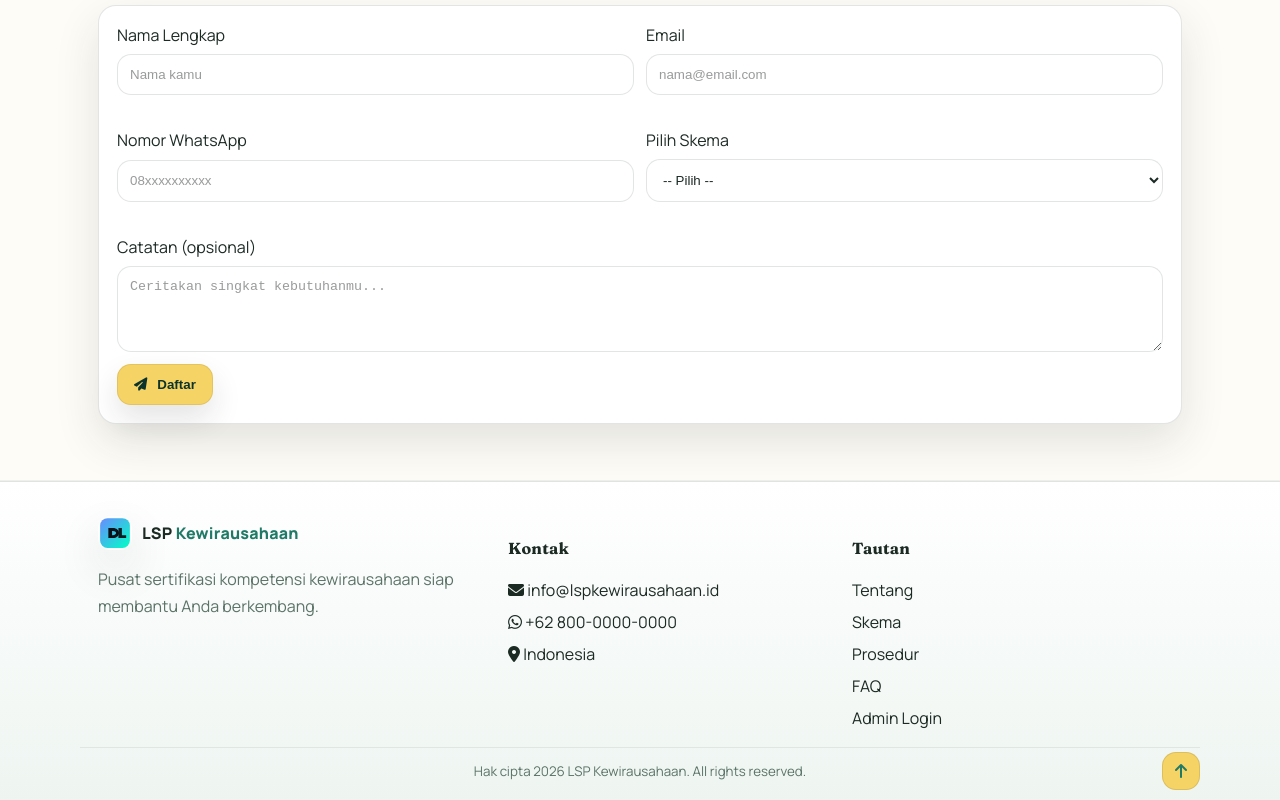
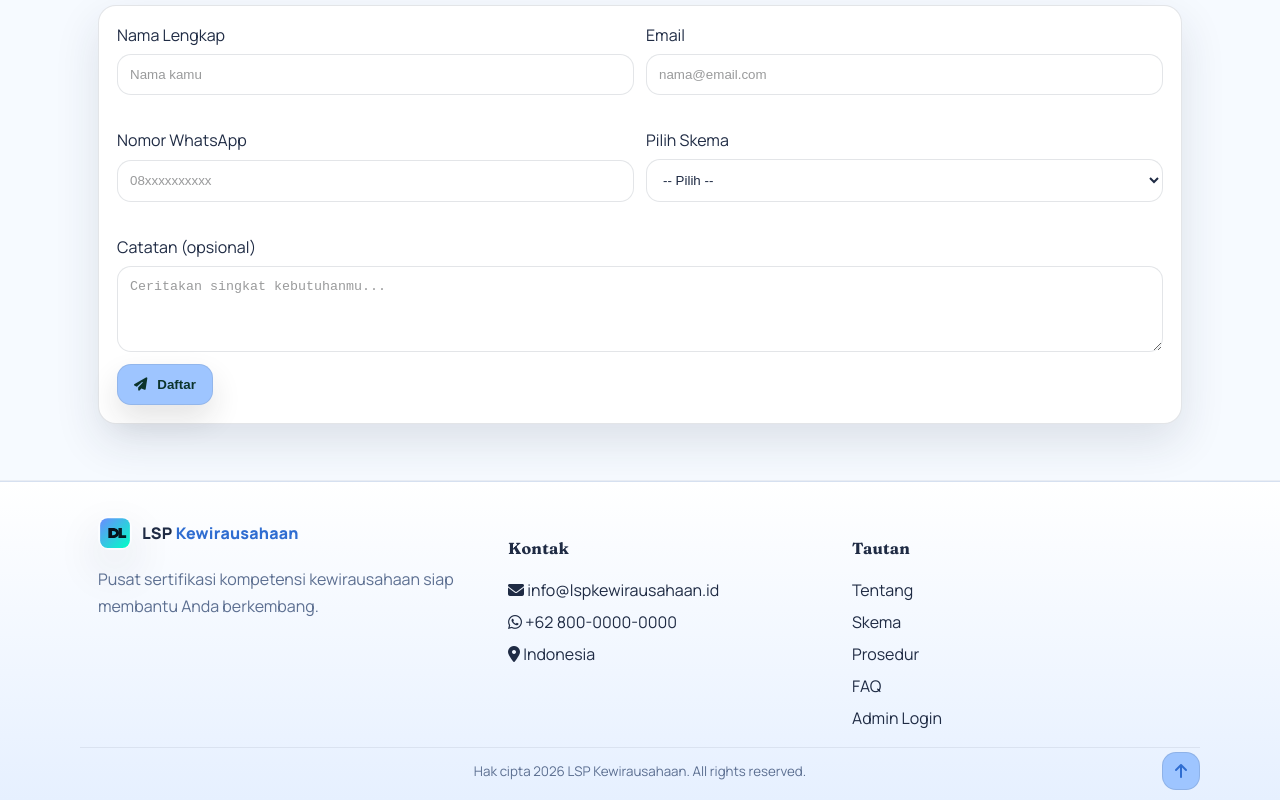
Before and after one commit to Mochi30/lsp_kewirausahaan, a website: page index.html in a window 1280 px wide. Shown: the part 1900-2700 px from the top of the page. Drawn offline with Linux system fonts and the light colour scheme; no server answers.

Commit message:
Soft blue palette update

```diff
--- a/style.css
+++ b/style.css
@@ -1,16 +1,16 @@
 /* LSP Kewirausahaan - Frontend Only (HTML/CSS/JS) */
 :root{
-  --bg: linear-gradient(180deg, #f9f6ef 0%, #eef5f1 100%);
+  --bg: linear-gradient(180deg, #f2f7ff 0%, #e6f0ff 100%);
   --surface: #ffffff;
-  --surface-2: #fffdf8;
-  --text: #1c2a24;
-  --muted: #5b7369;
-  --line: rgba(28, 42, 36, 0.12);
-  --shadow: 0 18px 45px rgba(27, 42, 36, 0.12);
+  --surface-2: #f8fbff;
+  --text: #1f2b44;
+  --muted: #5c6f91;
+  --line: rgba(31, 43, 68, 0.12);
+  --shadow: 0 18px 45px rgba(31, 43, 68, 0.12);
   --radius: 18px;
   --container: 1120px;
-  --accent: #f6d365;
-  --accent-dark: #1f7a67;
+  --accent: #9ec5ff;
+  --accent-dark: #2f6dd1;
   --heroImg: url("https://images.unsplash.com/photo-1522071820081-009f0129c71c?auto=format&fit=crop&q=80&w=2070");
 }
 
@@ -167,9 +167,9 @@ img{max-width:100%; display:block}
 /* Sections */
 .section{padding: 56px 0}
 .section--alt{
-  background: rgba(255, 253, 248, 0.92);
-  border-top: 1px solid rgba(28, 42, 36, 0.06);
-  border-bottom: 1px solid rgba(28, 42, 36, 0.06);
+  background: rgba(248, 251, 255, 0.92);
+  border-top: 1px solid rgba(31, 43, 68, 0.06);
+  border-bottom: 1px solid rgba(31, 43, 68, 0.06);
 }
 .section__head{margin-bottom: 18px}
 .section__head h2{margin:0 0 10px; font-size: 32px}
@@ -265,9 +265,9 @@ small.error{color: #000000; min-height: 14px}
 /* Footer */
 .footer{
   padding: 34px 0 20px;
-  border-top: 1px solid rgba(28, 42, 36, 0.08);
+  border-top: 1px solid rgba(31, 43, 68, 0.08);
   color: var(--text);
-  background: linear-gradient(180deg, #ffffff 0%, #eef5f1 100%);
+  background: linear-gradient(180deg, #ffffff 0%, #e6f0ff 100%);
 }
 .footer .muted{color: var(--muted)}
 .footer .brand__name{color: var(--text)}
@@ -279,7 +279,7 @@ small.error{color: #000000; min-height: 14px}
 .brand--footer .brand__logo{width:34px; height:34px}
 .footer__bottom{
   margin-top: 18px; padding-top: 14px;
-  border-top: 1px solid rgba(28, 42, 36, 0.08);
+  border-top: 1px solid rgba(31, 43, 68, 0.08);
   display:flex; justify-content:center; align-items:center; color: var(--muted);
   position: relative;
   text-align: center;
```
